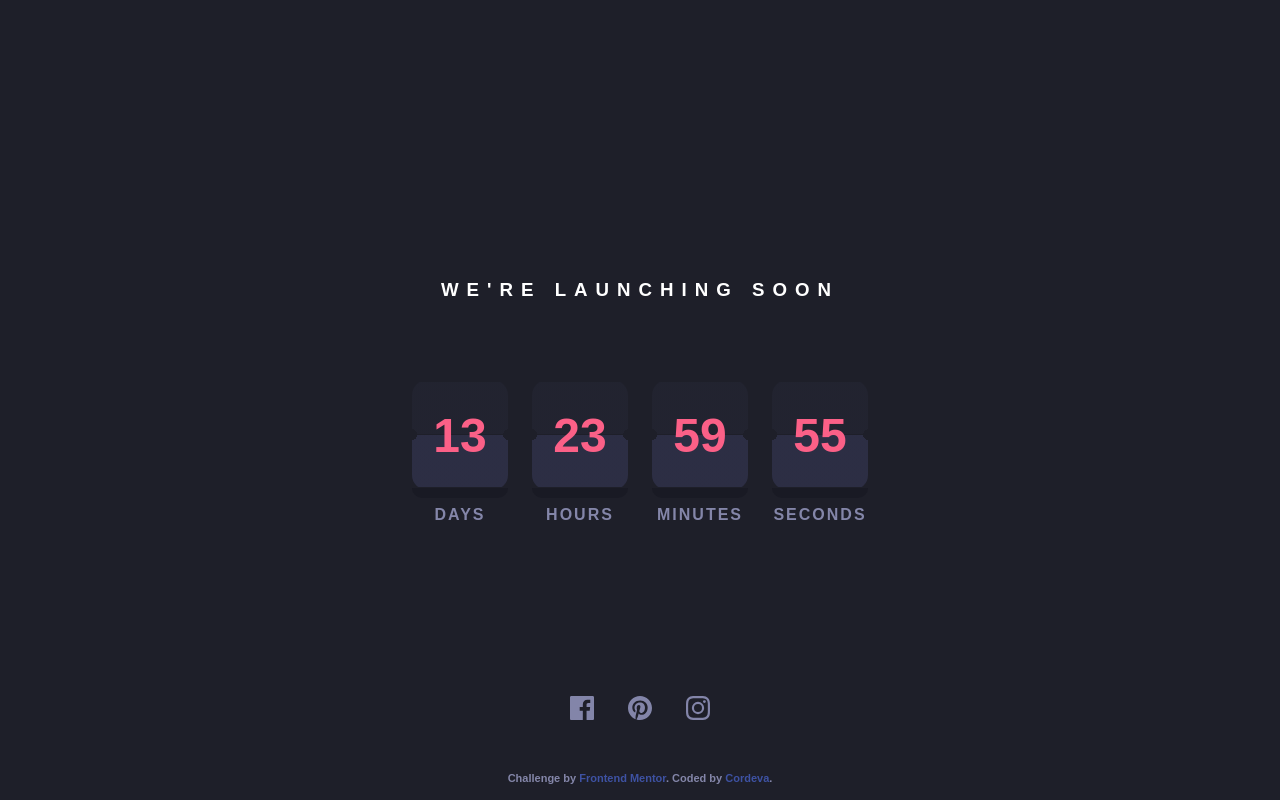
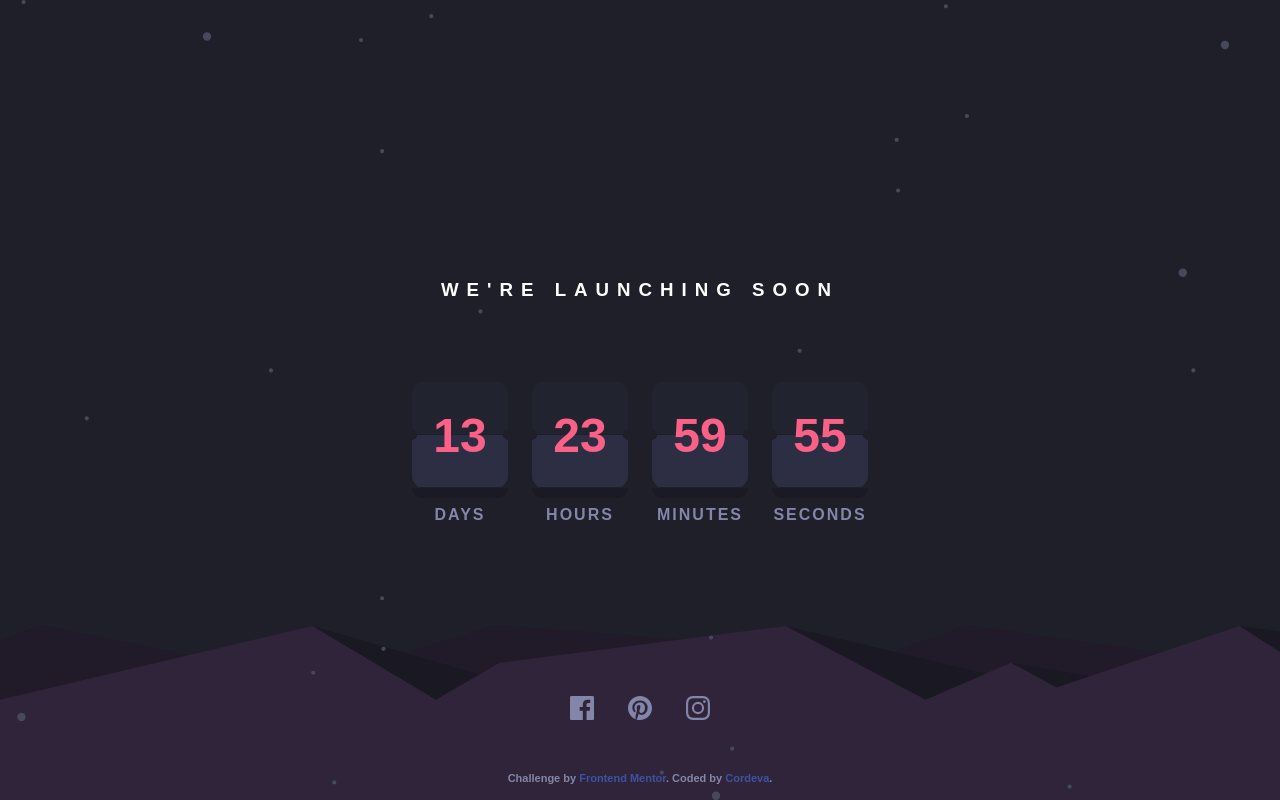
Before and after one commit to xCordeva/launch-countdown-timer-FrontendmentorChallenges, a plain HTML site: page index.html in a window 1280 px wide. Drawn offline with Linux system fonts and the light colour scheme; the site is published under a folder, as on GitHub Pages, so addresses that start at the root find nothing.

Commit message:
edited the path to background images

```diff
--- a/style.scss
+++ b/style.scss
@@ -1,5 +1,5 @@
-$stars: "url(/images/bg-stars.svg)";
-$hills: "url(/images/pattern-hills.svg)";
+$stars: "url(../../images/bg-stars.svg)";
+$hills: "url(../../images/pattern-hills.svg)";
 
 @font-face {
   font-family: "RedHatText";
```
Also changed, not shown: src/css/style.css.
